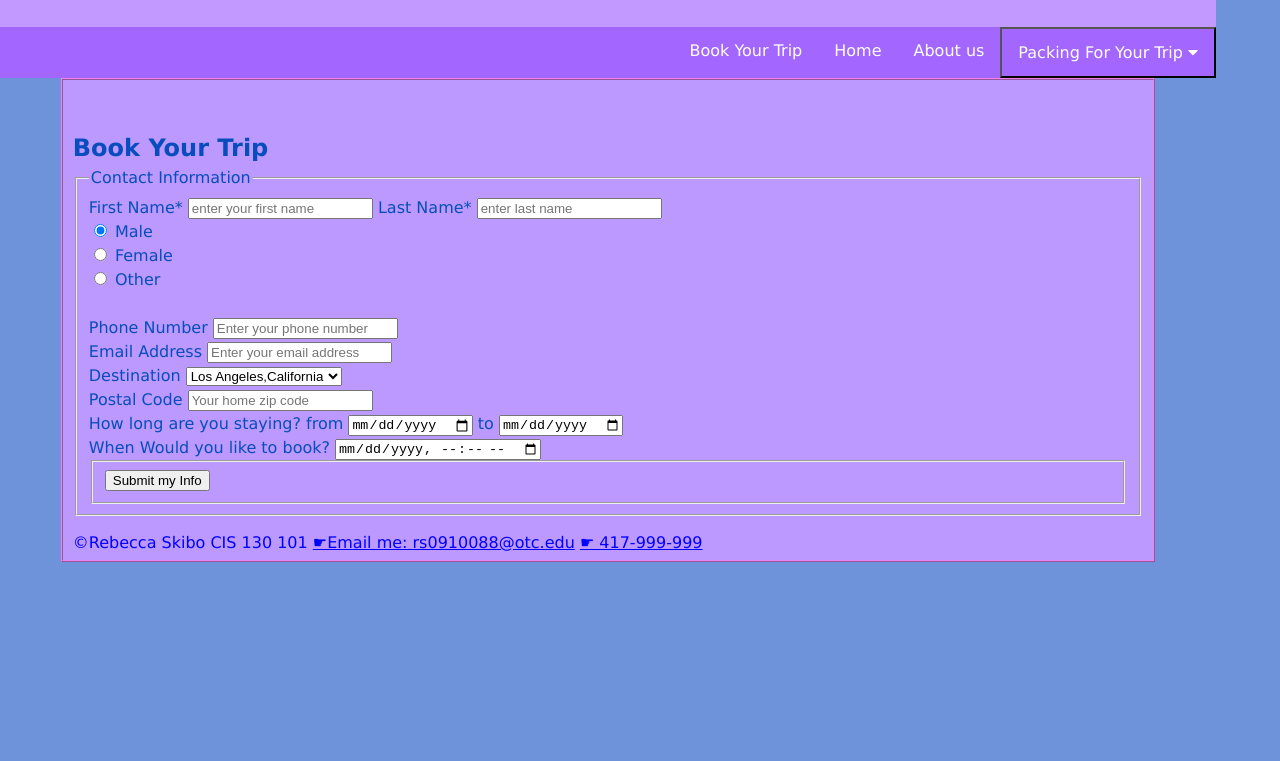
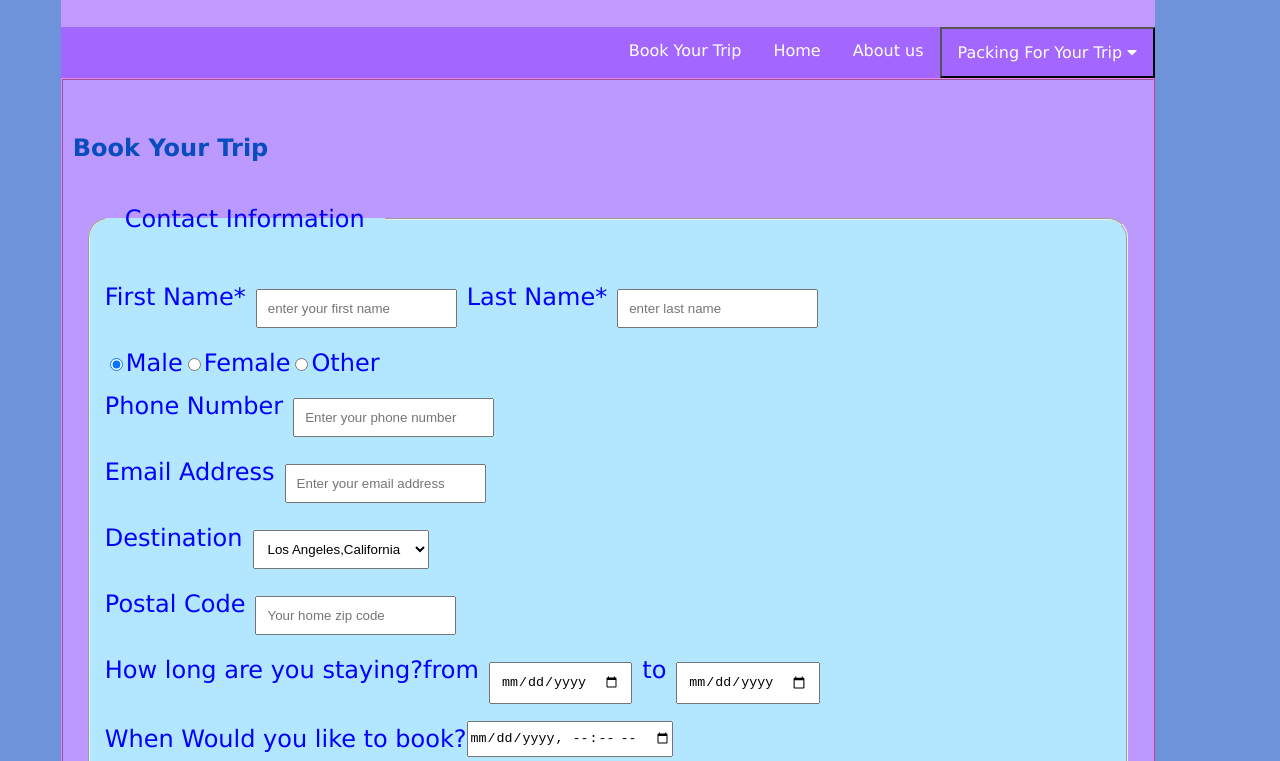
Before and after one commit to RebeccaSkibo/RebeccaSkibo.github.io, a plain HTML site: page linked_projects/TravelRespCodepen/book.html in a window 1280 px wide. Shown: the part 202-963 px from the top of the page. Before the commit the page ends 804 px from the top, so only its background shows below. Drawn offline with Linux system fonts and the light colour scheme.

Commit message:
Update styles.css

```diff
--- a/linked_projects/TravelRespCodepen/styles/styles.css
+++ b/linked_projects/TravelRespCodepen/styles/styles.css
@@ -16,7 +16,21 @@ body{
   height: 95%;
 
 }
-.container{
+#contentstart {
+		padding: 30px 15px 15px 25px;
+}
+
+#contactboxes {
+			padding: 30px 15px 15px 25px;
+			color: eggshell;
+}
+#addressBox {
+		padding: 20px 15px 15px 20px;
+}
+#contactInfo {
+		color: #e0b3ff;
+}
+.container, header{
   width:90%;
   margin:auto;
   max-width: 1200px;
@@ -255,3 +269,62 @@ figure figcaption {
        padding: 15px 0;
        text-align: center;
 }
+
+/* Form Styles */
+form#contactInfo > fieldset {
+	background-color: #b3e6ff;
+	border-radius: 20px;
+	-webkit-flex: 1 1 300px;
+	flex: 1 1 300px;
+	font-size: 1.5em;
+	padding: 15px;
+	margin: 15px;
+	color: blue;
+}
+div.formRow {
+		display: -webkit-flex;
+		display: flex;
+
+		flex-flow: row wrap;
+		margin: 7px 0px;
+
+}
+legend {
+		color: inherit;
+		padding: 20px;
+}
+
+/*info box styles */
+
+#zip {
+	padding: 10px;
+	margin: 10px;
+}
+
+#firstname {
+	padding: 10px;
+	margin: 10px;
+}
+
+#lastname {
+	padding: 10px;
+	margin: 10px;
+}
+
+#phoneNum {
+	padding: 10px;
+	margin: 10px;
+}
+
+#Email {
+	padding: 10px;
+	margin: 10px;
+}
+#Destin {
+	padding: 10px;
+	margin: 10px;
+}
+#lenStay {
+	padding: 10px;
+	margin: 10px;
+}
```
